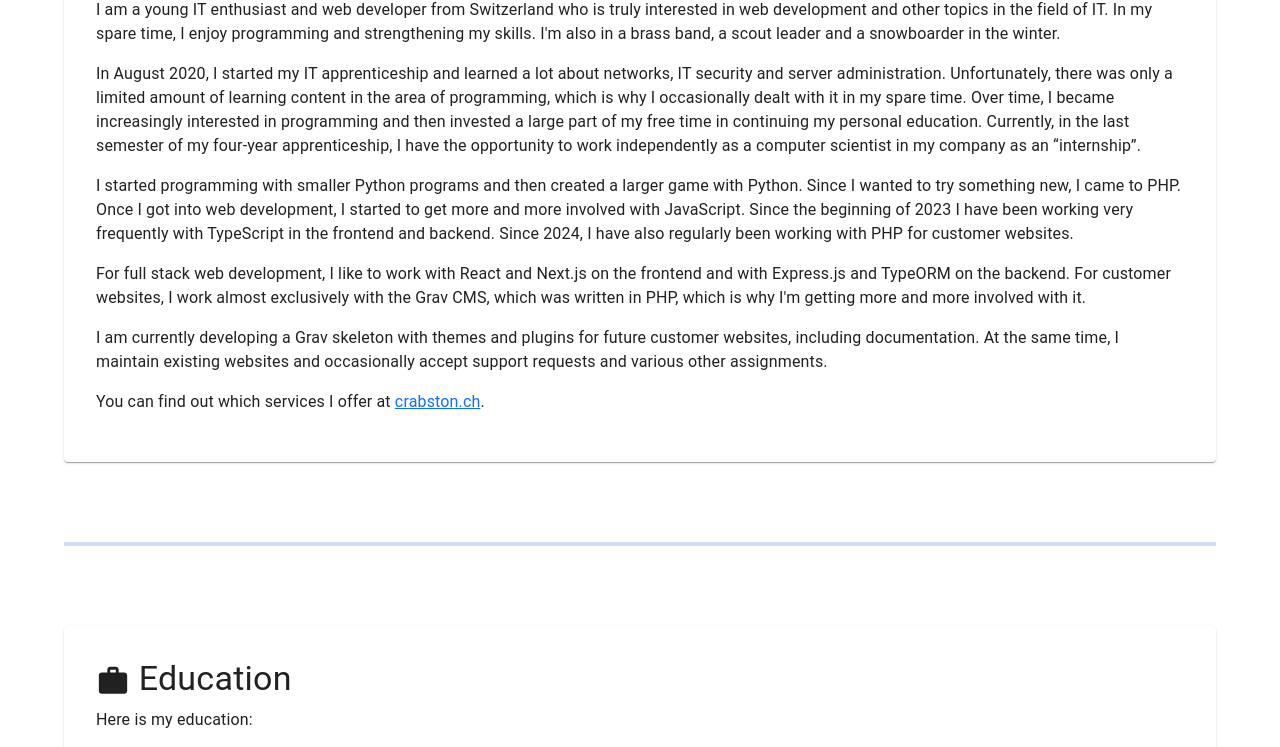
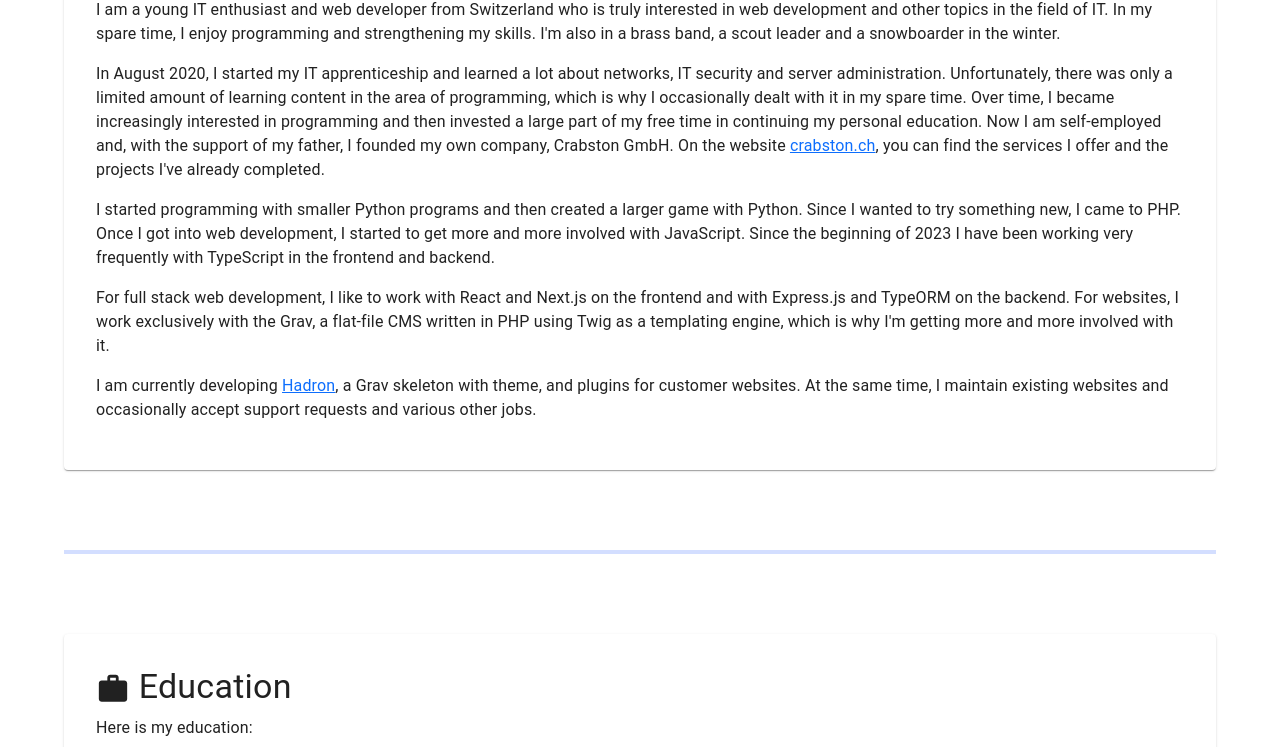
Before and after one commit to chraebsli/portfolio, a React (Create React App) app: page / in a window 1280 px wide. Shown: the part 570-1317 px from the top of the page. Built offline with nearby package versions, Linux system fonts and the light colour scheme.

Commit message:
update website content
(cherry picked from commit 3127772c02d3ec0d0b8cae75f615740f169dbeb1)

```diff
--- a/src/locales/de.ts
+++ b/src/locales/de.ts
@@ -37,11 +37,10 @@ export default function de(): Translation {
 				title: "Über mich",
 				description: [
 					"Ich bin ein junger IT Enthusiast und Webentwickler aus der Schweiz, der sich stark für Webentwicklung und andere Themen im Bereich der IT interessiert. In meiner Freizeit programmiere ich gerne und stärke meine Fähigkeiten. Ausserdem bin ich in einer Brass Band, ein Pfadfinderleiter und im Winter ein Snowboarder.",
-					"Im August 2020 startete ich meine Informatikausbildung und lernte dort vieles in den Bereichen Netzwerk, IT-Sicherheit und Serveradministration. Es gab leider nur wenige Lerninhalte im Bereich der Programmierung, weshalb ich mich gelegentlich in meiner Freizeit damit auseinandergesetzt habe. Mit der Zeit interessierte ich mich immer mehr für die Programmierung und investierte anschliessend einen Grossteil meiner Freizeit, um mich privat weiterzubilden. Aktuell habe ich im letzten Semester meiner vierjährigen Ausbildung die Möglichkeit, selbstständig als Informatiker in meiner Firma zu arbeiten, als «Praktikum».",
-					"Mit dem Programmieren habe ich mit kleineren Python Programmen angefangen und anschliessend ein grösseres Spiel mit Python realisiert. Da ich danach etwas Neues ausprobieren wollte, kam ich zu PHP. In der Webentwicklung angekommen, fing ich an, mich immer stärker mit JavaScript auseinanderzusetzen. Seit Anfang 2023 beschäftige ich mich sehr stark mit TypeScript im Frontend sowie auch im Backend. Seit 2024 arbeite ich zudem erneut oft mit PHP für Kundenwebsites.",
-					"Bei der Fullstack Webentwicklung arbeite ich gerne mit React und Next.js im Frontend und mit Express.js und TypeORM im Backend. Für Kundenwebsites arbeite ich fast ausschliesslich mit dem Grav CMS, welches in PHP geschrieben wurde, weshalb ich mich immer mehr auch damit auseinandersetze.",
-					"Derzeit entwickle ich ein Grav Skeleton mit Themes und Plugins für zukünftige Kundenwebsites inklusive Dokumentation. Gleichzeitig pflege ich bestehende Websites und nehme auch gelegentlich Supportanfragen und diverse andere Aufträge an.",
-					"Welche Dienstleistungen ich anbiete, findest Du auf <a href='https://crabston.ch'>crabston.ch</a>.",
+					"Im August 2020 startete ich meine Informatikausbildung und lernte dort vieles in den Bereichen Netzwerk, IT-Sicherheit und Serveradministration. Es gab leider nur wenige Lerninhalte im Bereich der Programmierung, weshalb ich mich gelegentlich in meiner Freizeit damit auseinandergesetzt habe. Mit der Zeit interessierte ich mich immer mehr für die Programmierung und investierte anschliessend einen Grossteil meiner Freizeit, um mich privat weiterzubilden. Nun bin ich selbstständig und habe zusammen mit meinem Vater als Unterstützung meine eigene Firma gegründet, die Crabston GmbH. Auf der Website <a href='https://crabston.ch/?utm_source=nicholas-krebs.ch&utm_medium=portfolio'>crabston.ch</a> findet man die Dienstleistungen, die ich anbiete, und welche Projekte ich schon realisiert habe.",
+					"Mit dem Programmieren habe ich mit kleineren Python Programmen angefangen und anschliessend ein grösseres Spiel mit Python realisiert. Da ich danach etwas Neues ausprobieren wollte, kam ich zu PHP. In der Webentwicklung angekommen, fing ich an, mich immer stärker mit JavaScript auseinanderzusetzen. Seit Anfang 2023 beschäftige ich mich sehr stark mit TypeScript im Frontend sowie auch im Backend.",
+					"Bei der Fullstack Webentwicklung arbeite ich gerne mit React und Next.js im Frontend und mit Express.js und TypeORM im Backend. Für Websites arbeite ich ausschliesslich mit dem Grav CMS, einem PHP und Twig basierten flat-file CMS, weshalb ich mich immer mehr auch damit auseinandersetze.",
+					"Derzeit entwickle ich <a href='https://usehadron.dev/?utm_source=nicholas-krebs.ch&utm_medium=portfolio'>Hadron</a>, ein Grav Skeleton mit Theme, sowie Plugins für Kundenwebsites. Gleichzeitig pflege ich bestehende Websites und nehme auch gelegentlich Supportanfragen und diverse andere Aufträge entgegen.",
 				],
 			},
 			experience: {
@@ -51,7 +50,7 @@ export default function de(): Translation {
 					today: "heute",
 				},
 				subtitles: {
-					crabston: "Selbstständig als Informatiker (parallel zur Lehre)",
+					crabston: "Selbstständig als Web Entwickler",
 					tfbern: "Lehre als Informatiker EFZ",
 					gymnasium: "Gymnasium als 9. Klasse",
 					school: "7. & 8. Klasse Sekundarstufe",
--- a/src/locales/en.ts
+++ b/src/locales/en.ts
@@ -37,12 +37,10 @@ export default function en(): Translation {
 				title: "About me",
 				description: [
 					"I am a young IT enthusiast and web developer from Switzerland who is truly interested in web development and other topics in the field of IT. In my spare time, I enjoy programming and strengthening my skills. I'm also in a brass band, a scout leader and a snowboarder in the winter.",
-					"In August 2020, I started my IT apprenticeship and learned a lot about networks, IT security and server administration. Unfortunately, there was only a limited amount of learning content in the area of programming, which is why I occasionally dealt with it in my spare time. Over time, I became increasingly interested in programming and then invested a large part of my free time in continuing my personal education. Currently, in the last semester of my four-year apprenticeship, I have the opportunity to work independently as a computer scientist in my company as an “internship”.",
-					"I started programming with smaller Python programs and then created a larger game with Python. Since I wanted to try something new, I came to PHP. Once I got into web development, I started to get more and more involved with JavaScript. Since the beginning of 2023 I have been working very frequently with TypeScript in the frontend and backend. Since 2024, I have also regularly been working with PHP for customer websites.",
-					"For full stack web development, I like to work with React and Next.js on the frontend and with Express.js and TypeORM on the backend. For customer websites, I work almost exclusively with the Grav CMS, which was written in PHP, which is why I'm getting more and more involved with it.",
-					"I am currently developing a Grav skeleton with themes and plugins for future customer websites, including documentation. At the same time, I maintain existing websites and occasionally accept support requests and various other assignments.",
-					"You can find out which services I offer at <a href='https://crabston.ch'>crabston.ch</a>.",
-
+					"In August 2020, I started my IT apprenticeship and learned a lot about networks, IT security and server administration. Unfortunately, there was only a limited amount of learning content in the area of programming, which is why I occasionally dealt with it in my spare time. Over time, I became increasingly interested in programming and then invested a large part of my free time in continuing my personal education. Now I am self-employed and, with the support of my father, I founded my own company, Crabston GmbH. On the website <a href='https://crabston.ch/?utm_source=nicholas-krebs.ch&utm_medium=portfolio'>crabston.ch</a>, you can find the services I offer and the projects I've already completed.",
+					"I started programming with smaller Python programs and then created a larger game with Python. Since I wanted to try something new, I came to PHP. Once I got into web development, I started to get more and more involved with JavaScript. Since the beginning of 2023 I have been working very frequently with TypeScript in the frontend and backend.",
+					"For full stack web development, I like to work with React and Next.js on the frontend and with Express.js and TypeORM on the backend. For websites, I work exclusively with the Grav, a flat-file CMS written in PHP using Twig as a templating engine, which is why I'm getting more and more involved with it.",
+					"I am currently developing <a href='https://usehadron.dev/?utm_source=nicholas-krebs.ch&utm_medium=portfolio'>Hadron</a>, a Grav skeleton with theme, and plugins for customer websites. At the same time, I maintain existing websites and occasionally accept support requests and various other jobs.",
 				],
 			},
 			experience: {
@@ -52,7 +50,7 @@ export default function en(): Translation {
 					today: "today",
 				},
 				subtitles: {
-					crabston: "Self-employed as a computer scientist (parallel to apprentice)",
+					crabston: "Self-employed as a web developer",
 					tfbern: "Apprenticeship as a computer specialist EFZ",
 					gymnasium: "Gymnasium as 9th grade",
 					school: "Secondary school 7th & 8th grade",
```
